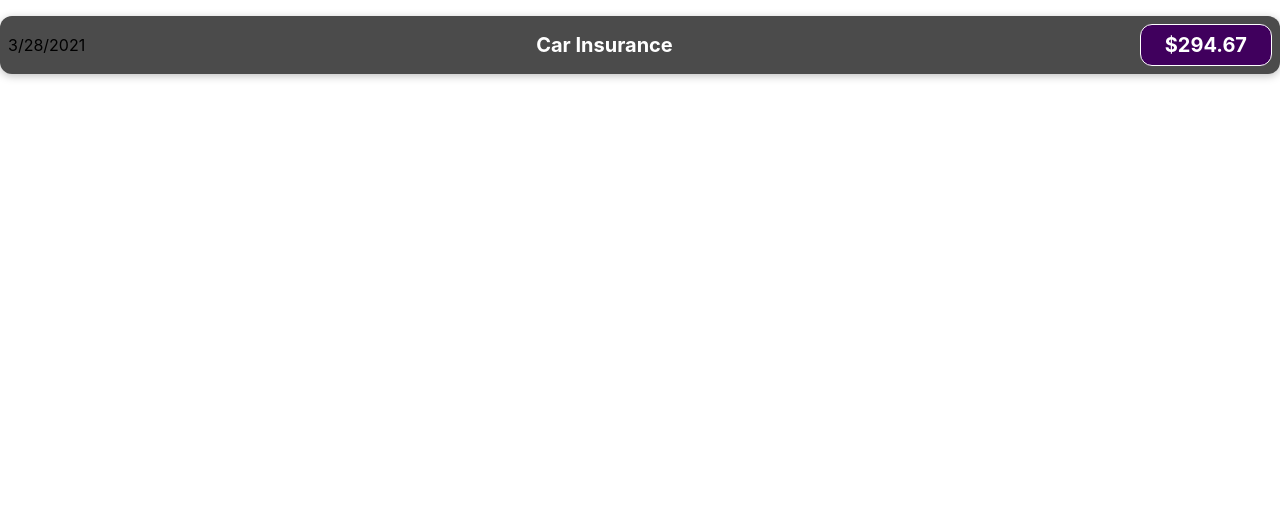
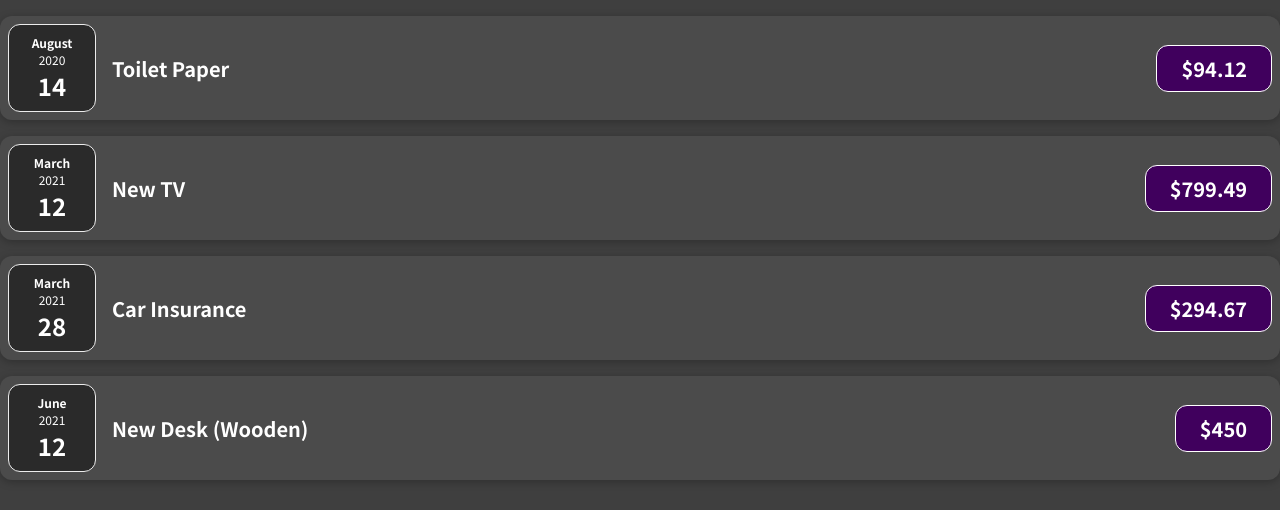
Before and after one commit to liviu-o/react-course, a React (Create React App) app: page / in a window 1280 px wide. Shown: the top 510 px of the page. Built offline with nearby package versions, Linux system fonts and the light colour scheme.

Commit message:
Add Expenses file, group expenses data and passin object data to expenses file

```diff
--- a/src/App.css
+++ /dev/null
@@ -1,38 +0,0 @@
-.App {
-  text-align: center;
-}
-
-.App-logo {
-  height: 40vmin;
-  pointer-events: none;
-}
-
-@media (prefers-reduced-motion: no-preference) {
-  .App-logo {
-    animation: App-logo-spin infinite 20s linear;
-  }
-}
-
-.App-header {
-  background-color: #282c34;
-  min-height: 100vh;
-  display: flex;
-  flex-direction: column;
-  align-items: center;
-  justify-content: center;
-  font-size: calc(10px + 2vmin);
-  color: white;
-}
-
-.App-link {
-  color: #61dafb;
-}
-
-@keyframes App-logo-spin {
-  from {
-    transform: rotate(0deg);
-  }
-  to {
-    transform: rotate(360deg);
-  }
-}
--- a/src/App.js
+++ b/src/App.js
@@ -1,10 +1,36 @@
 import ExpenseItem from './components/ExpenseItem';
-import './App.css';
+import Expenses from './components/Expenses';
 
 function App() {
+
+  const expenses = [
+    {
+      id: 'e1',
+      title: 'Toilet Paper',
+      amount: 94.12,
+      date: new Date(2020, 7, 14),
+    },
+    { id: 'e2',
+      title: 'New TV',
+      amount: 799.49,
+      date: new Date(2021, 2, 12) },
+    {
+      id: 'e3',
+      title: 'Car Insurance',
+      amount: 294.67,
+      date: new Date(2021, 2, 28),
+    },
+    {
+      id: 'e4',
+      title: 'New Desk (Wooden)',
+      amount: 450,
+      date: new Date(2021, 5, 12),
+    },
+  ];
+
   return (
     <div className="App">
-      <ExpenseItem />
+      <Expenses items={expenses} />
     </div>
   );
 }
--- /dev/null
+++ b/src/components/ExpenseDate.css
@@ -0,0 +1,26 @@
+.expense-date {
+    display: flex;
+    flex-direction: column;
+    width: 5.5rem;
+    height: 5.5rem;
+    border: 1px solid #ececec;
+    background-color: #2a2a2a;
+    color: white;
+    border-radius: 12px;
+    align-items: center;
+    justify-content: center;
+  }
+
+  .expense-date__month {
+    font-size: 0.75rem;
+    font-weight: bold;
+  }
+
+  .expense-date__year {
+    font-size: 0.75rem;
+  }
+
+  .expense-date__day {
+    font-size: 1.5rem;
+    font-weight: bold;
+  }
--- /dev/null
+++ b/src/components/ExpenseDate.js
@@ -0,0 +1,18 @@
+import './ExpenseDate.css';
+
+function ExpenseDate(props){
+
+    const month = props.date.toLocaleString('en-US', { month: 'long' });
+    const day = props.date.toLocaleString('en-US', { day: '2-digit' });
+    const year = props.date.getFullYear();
+
+    return(
+         <div className='expense-date'>
+            <div className='expense-date__month'>{month}</div>
+            <div className='expense-date__year'>{year}</div>
+            <div className='expense-date__day'>{day}</div>
+        </div>
+    )
+}
+
+export default ExpenseDate;
--- a/src/components/ExpenseItem.js
+++ b/src/components/ExpenseItem.js
@@ -1,16 +1,14 @@
+import ExpenseDate from './ExpenseDate';
 import './ExpenseItem.css';
 
-function ExpenseItem() {
-    const expenseDate = new Date(2021, 2, 28);
-    const expenseTitle = 'Car Insurance';
-    const expenseAmount = 294.67;
+function ExpenseItem(props) {
 
     return (
         <div className='expense-item'>
-            <div>{expenseDate.toLocaleDateString()}</div>
+           <ExpenseDate date={props.date} />
             <div className='expense-item__description'>
-                <h2>{expenseTitle}</h2>
-                <div className='expense-item__price'>${expenseAmount}</div>
+                <h2>{props.title}</h2>
+                <div className='expense-item__price'>${props.amount}</div>
             </div>
         </div>
     )
--- /dev/null
+++ b/src/components/Expenses.js
@@ -0,0 +1,15 @@
+import ExpenseItem from './ExpenseItem';
+import './Expenses.css';
+
+function Expenses(props) {
+    return (
+     <div>
+        <ExpenseItem  title={props.items[0].title} amount={props.items[0].amount} date={props.items[0].date} />
+        <ExpenseItem  title={props.items[1].title} amount={props.items[1].amount} date={props.items[1].date} />
+        <ExpenseItem  title={props.items[2].title} amount={props.items[2].amount} date={props.items[2].date} />
+        <ExpenseItem  title={props.items[3].title} amount={props.items[3].amount} date={props.items[3].date} />
+      </div>
+    )
+}
+
+export default Expenses;
--- a/src/index.css
+++ b/src/index.css
@@ -1,13 +1,14 @@
+@import url('https://fonts.googleapis.com/css2?family=Noto+Sans+JP:wght@400;700&display=swap');
+
+* {
+  box-sizing: border-box;
+}
+
+html {
+  font-family: 'Noto Sans JP', sans-serif;
+}
+
 body {
   margin: 0;
-  font-family: -apple-system, BlinkMacSystemFont, 'Segoe UI', 'Roboto', 'Oxygen',
-    'Ubuntu', 'Cantarell', 'Fira Sans', 'Droid Sans', 'Helvetica Neue',
-    sans-serif;
-  -webkit-font-smoothing: antialiased;
-  -moz-osx-font-smoothing: grayscale;
+  background-color: #3f3f3f;
 }
-
-code {
-  font-family: source-code-pro, Menlo, Monaco, Consolas, 'Courier New',
-    monospace;
-}
```
Also changed, not shown: src/components/Expenses.css (added).
